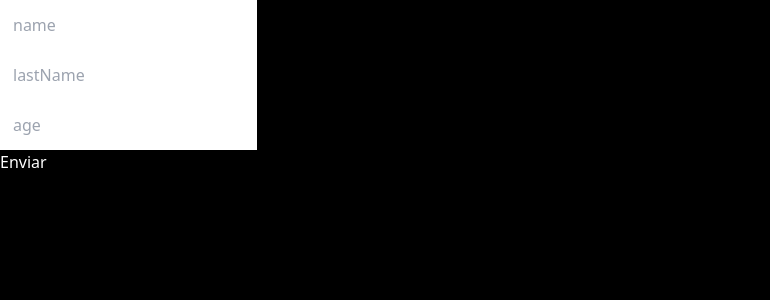
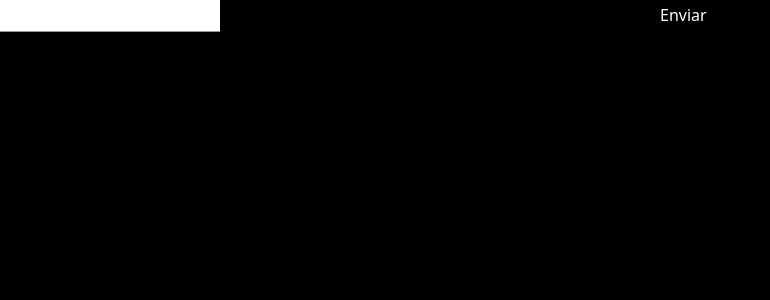
Before and after one commit to brduart/react_test, a React (Vite) app: page / in a window 1280 px wide. Shown: the top 300 px of the page, without its empty margins (0-770 px from the left). Built offline with nearby package versions, Linux system fonts and the light colour scheme.

Commit message:
Integrando com bibliotecas UI

```diff
--- a/package.json
+++ b/package.json
@@ -10,6 +10,9 @@
     "preview": "vite preview"
   },
   "dependencies": {
+    "@emotion/react": "^11.11.4",
+    "@emotion/styled": "^11.11.5",
+    "@mui/material": "^5.16.0",
     "axios": "^1.7.2",
     "react": "^18.2.0",
     "react-dom": "^18.2.0",
--- a/src/App.tsx
+++ b/src/App.tsx
@@ -1,11 +1,11 @@
-import { SubmitHandler, useForm } from "react-hook-form";
+import { Controller, SubmitHandler, useForm } from "react-hook-form";
 import "./App.css";
-import { SignUpForm } from "./types/SignupForm";
-import Input from "./components/Input";
+import { SignUpForm } from "./types/SignUpForm";
+import { Input } from "@mui/material";
 
 function App() {
   //CHAMADA DO HOOK FORM
-  const { control, handleSubmit, setValue } = useForm<SignUpForm>();
+  const { control, handleSubmit } = useForm<SignUpForm>();
 
   //FUNÇÃO SUBMIT
   const handleFormSubmit: SubmitHandler<SignUpForm> = (data) => {
@@ -17,32 +17,34 @@ function App() {
     <>
       <div className="container mx-auto">
         <form onSubmit={handleSubmit(handleFormSubmit)}>
-          <Input
+          <Controller
             control={control}
             name="name"
-            rules={{
-              required: true,
-              minLength: 2,
-              maxLength: 20,
-            }}
+            render={({ field, fieldState }) => (
+              <Input
+                {...field}
+                error={fieldState.invalid}
+                style={{ background: "#fff" }}
+              />
+            )}
+            rules={{ required: true, minLength: 2, maxLength: 20 }}
           />
 
-          <Input control={control} name="lastName" />
+          <Controller
+            control={control}
+            name="lastName"
+            render={({ field }) => <Input {...field} />}
+          />
 
-          <Input
+          <Controller
             control={control}
             name="age"
-            rules={{
-              required: "campo obrigatorio",
-              min: 18,
-              max: 120,
-            }}
+            render={({ field }) => <Input {...field} />}
+            rules={{ required: true, min: 18 }}
           />
 
           <input type="submit" value="Enviar" className="text-white" />
         </form>
-
-        <button onClick={() => setValue("age", 18)}>Definir idade</button>
       </div>
     </>
   );
--- a/src/components/Input.tsx
+++ /dev/null
@@ -1,23 +0,0 @@
-import { useController, UseControllerProps } from "react-hook-form";
-import { SignUpForm } from "../types/SignupForm";
-
-const Input = (props: UseControllerProps<SignUpForm>) => {
-  const { field, fieldState } = useController(props);
-
-  return (
-    <div>
-      <input
-        {...field}
-        placeholder={props.name}
-        className={`border ${
-          fieldState.invalid ? "border-red" : "border-white"
-        } p-3 text-black`}
-      />
-      {fieldState.error?.type === "required" && <p>campo obrigatorio</p>}
-      {fieldState.error?.type === "min" && <p>campo obrigatorio</p>}
-      {fieldState.error?.type === "max" && <p>campo obrigatorio</p>}
-    </div>
-  );
-};
-
-export default Input;
```
Also changed, not shown: 1 other file (tests, documents, lock files or other folders).
